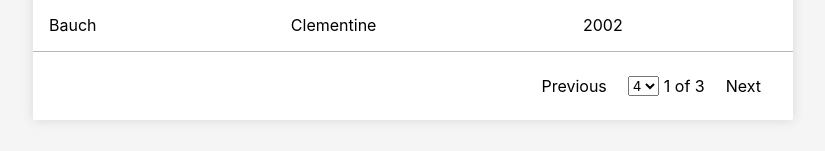
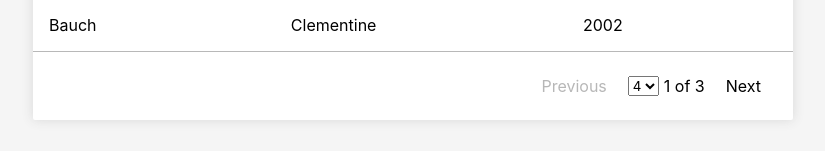
Before and after one commit to bigfatpartyguy/repo-for-learning, a React (Create React App) app: page / in a window 1280 px wide. Shown: the part 245-396 px from the top of the page, without its empty margins (227-1052 px from the left). Built offline with nearby package versions, Linux system fonts and the light colour scheme.

Commit message:
refactored Table component

```diff
--- /dev/null
+++ b/src/Data.js
@@ -0,0 +1,16 @@
+const students = [
+  { firstName: 'John', secondName: 'Johnson', birthYear: 1978 },
+  { firstName: 'Leanne', secondName: 'Graham', birthYear: 1988 },
+  { firstName: 'Ervin', secondName: 'Howell', birthYear: 1956 },
+  { firstName: 'Bauch', secondName: 'Clementine', birthYear: 2002 },
+  { firstName: 'Patricia', secondName: 'Labsak', birthYear: 1997 },
+  { firstName: 'Dennis', secondName: 'Schulz', birthYear: 1973 },
+  { firstName: 'Kasey', secondName: 'Neistat', birthYear: 1987 },
+  { firstName: 'Glenna', secondName: 'Reichert', birthYear: 2005 },
+  { firstName: 'Elon', secondName: 'Musk', birthYear: 1971 },
+  { firstName: 'Peter', secondName: 'Jackson', birthYear: 1964 },
+  { firstName: 'Andrew', secondName: 'Stampton', birthYear: 1976 },
+  { firstName: 'Helen', secondName: 'Mortensen', birthYear: 1994 },
+];
+
+export default students;
--- a/src/components/App/App.js
+++ b/src/components/App/App.js
@@ -1,12 +1,12 @@
 import React from 'react';
 import styles from './App.module.css';
-import Button from '../Button/Button';
 import Table from '../Table/Table';
+import students from '../../Data';
 
 function App() {
   return (
     <div className={styles.main}>
-      <Table />
+      <Table students={students} />
     </div>
   );
 }
--- a/src/components/Button/Button.jsx
+++ b/src/components/Button/Button.jsx
@@ -1,9 +1,10 @@
-import React from 'react';
-import PropTypes from 'prop-types';
-import styles from './Button.module.css';
+import React from "react";
+import PropTypes from "prop-types";
+import styles from "./Button.module.css";
 
 const Button = (props) => (
   <button
+    disabled={props.disabled}
     className={styles.main}
     onClick={props.onClick}
     type="button"
--- a/src/components/Pagination/Pagination.jsx
+++ b/src/components/Pagination/Pagination.jsx
@@ -1,31 +1,33 @@
-import React, { Component } from 'react';
-import Button from '../Button/Button';
-import Select from '../Select/Select';
-import styles from './Pagination.module.css';
+import React from "react";
+import Button from "../Button/Button";
+import Select from "../Select/Select";
+import styles from "./Pagination.module.css";
 
-export default class Pagination extends Component {
-
-  render() {
+export default function Pagination(props) {
   const {
-      getNextPage,
-      getPrevPage,
-      updateItemsPerPage,
-      parentState,
+    handleNextClick,
+    handlePrevClick,
+    handleSelectChange,
+    selectValue,
+    nextBtnDisabled,
+    prevBtnDisabled,
     page,
-      pages
-    } = this.props;
+    pages,
+  } = props;
   return (
     <div className={styles.main}>
-        <Button onClick={() => getPrevPage(parentState)}>Previous</Button>
-        {/* <select onChange={(e) => updateItemsPerPage(e.target.value)} name="itemsPerPage" id="itemsPerPage">
-          <option value="2">2</option>
-          <option selected value="4">4</option>
-          <option value="6">6</option>
-        </select> */}
-        <Select handleSelectChange={this.props.handleSelectChange} rowsPerPageOptions={[2, 4, 6]} selectValue={this.props.selectValue} />
+      <Button disabled={prevBtnDisabled} onClick={handlePrevClick}>
+        Previous
+      </Button>
+      <Select
+        handleSelectChange={handleSelectChange}
+        rowsPerPageOptions={[2, 4, 6]}
+        selectValue={selectValue}
+      />
       <p>{`${page} of ${pages}`}</p>
-        <Button onClick={() => getNextPage(parentState)}>Next</Button>
+      <Button disabled={nextBtnDisabled} onClick={handleNextClick}>
+        Next
+      </Button>
     </div>
   );
 }
-}
--- a/src/components/Table/Table.jsx
+++ b/src/components/Table/Table.jsx
@@ -1,18 +1,6 @@
-import React, { Component } from 'react';
-import styles from './Table.module.css';
-import Pagination from '../Pagination/Pagination';
-
-const students = [
-  { firstName: 'John', secondName: 'Johnson', birthYear: 1978 },
-  { firstName: 'Leanne', secondName: 'Graham', birthYear: 1988 },
-  { firstName: 'Ervin', secondName: 'Howell', birthYear: 1956 },
-  { firstName: 'Bauch', secondName: 'Clementine', birthYear: 2002 },
-  { firstName: 'Patricia', secondName: 'Labsak', birthYear: 1997 },
-  { firstName: 'Dennis', secondName: 'Schulz', birthYear: 1973 },
-  { firstName: 'Kasey', secondName: 'Neistat', birthYear: 1987 },
-  { firstName: 'Glenna', secondName: 'Reichert', birthYear: 2005 },
-  { firstName: 'Glenna', secondName: 'Reichert', birthYear: 2005 },
-];
+import React, { Component } from "react";
+import styles from "./Table.module.css";
+import Pagination from "../Pagination/Pagination";
 
 class Table extends Component {
   constructor(props) {
@@ -20,48 +8,84 @@ class Table extends Component {
     this.state = {
       page: 1,
       itemPerPage: 4,
-      students,
+      pages: 0,
+      nextBtnDisabled: true,
+      prevBtnDisabled: true,
     };
   }
 
+  componentDidMount = () => {
+    this.setState((state, props) => {
+      const pages = calcPages(props.students.length, state.itemPerPage);
+      if (pages > state.page) {
+        return {
+          pages,
+          nextBtnDisabled: false,
+        };
+      }
+      return { pages };
+    });
+  };
+
   getVisibleStudents() {
-    const pages = Math.ceil(this.state.students.length / this.state.itemPerPage);
-    if (this.state.page > pages) {
-      this.setState({ page: pages });
-    }
     const start = (this.state.page - 1) * this.state.itemPerPage;
     const end = start + this.state.itemPerPage;
-    return students.slice(start, end);
+    return this.props.students.slice(start, end);
   }
 
-  handleSelectChange = (event) => {
-    this.setState({ itemPerPage: +event.target.value });
-  }
-
-  updateItemsPerPage = (num) => {
-    this.setState({ itemPerPage: +num });
-  }
-
-  getNextPage = (state) => {
-    if (Math.ceil(state.students.length / state.itemPerPage) > state.page) {
-      this.setState({ page: state.page + 1 });
-    }
-  }
-
-  getPrevPage = (state) => {
-    if (state.page > 1) {
-      this.setState({ page: state.page - 1 });
-    }
-  }
-
-  render() {
-    const visibleStudents = this.getVisibleStudents().map(st => (
+  renderTableRow = () => {
+    return this.getVisibleStudents().map((st) => (
       <tr key={`${st.secondName}${st.birthYear}`}>
         <td>{st.firstName}</td>
         <td>{st.secondName}</td>
         <td>{st.birthYear}</td>
       </tr>
     ));
+  };
+
+  updatePages = () => {
+    this.setState((state, props) => {
+      const pages = calcPages(props.students.length, state.itemPerPage);
+      return { pages };
+    });
+  };
+
+  handleSelectChange = (event) => {
+    this.setState({ itemPerPage: +event.target.value });
+    this.updatePages();
+  };
+
+  handleNextClick = () => {
+    this.setState((state) => {
+      if (state.pages - state.page === 1) {
+        return {
+          page: state.page + 1,
+          nextBtnDisabled: true,
+        };
+      }
+      return {
+        page: state.page + 1,
+        prevBtnDisabled: false,
+      };
+    });
+  };
+
+  handlePrevClick = () => {
+    this.setState((state) => {
+      if (state.page === 2) {
+        return {
+          page: state.page - 1,
+          prevBtnDisabled: true,
+        };
+      }
+      return {
+        page: state.page - 1,
+        nextBtnDisabled: false,
+      };
+    });
+  };
+
+  render() {
     return (
       <div className={styles.main}>
         <table className={styles.stTable}>
@@ -72,22 +96,25 @@ class Table extends Component {
               <th>Birth Year</th>
             </tr>
           </thead>
-          <tbody>
-            {visibleStudents}
-          </tbody>
+          <tbody>{this.renderTableRow()}</tbody>
         </table>
         <Pagination
-          parentState={this.state}
-          getNextPage={this.getNextPage}
-          getPrevPage={this.getPrevPage}
-          page={this.state.page}
-          pages={Math.ceil(this.state.students.length / this.state.itemPerPage)}
+          handleNextClick={this.handleNextClick}
+          handlePrevClick={this.handlePrevClick}
           handleSelectChange={this.handleSelectChange}
           selectValue={this.state.itemPerPage}
+          nextBtnDisabled={this.state.nextBtnDisabled}
+          prevBtnDisabled={this.state.prevBtnDisabled}
+          page={this.state.page}
+          pages={this.state.pages}
         />
       </div>
     );
   }
 }
 
+function calcPages(rowsInSource, itemsPerPage) {
+  return Math.ceil(rowsInSource / itemsPerPage);
+}
+
 export default Table;
```
Also changed, not shown: src/components/Select/Select.jsx (+10 -8 lines), 1 other file (tests, documents, lock files or other folders). Lines whose indentation alone changed are shown as unchanged.
